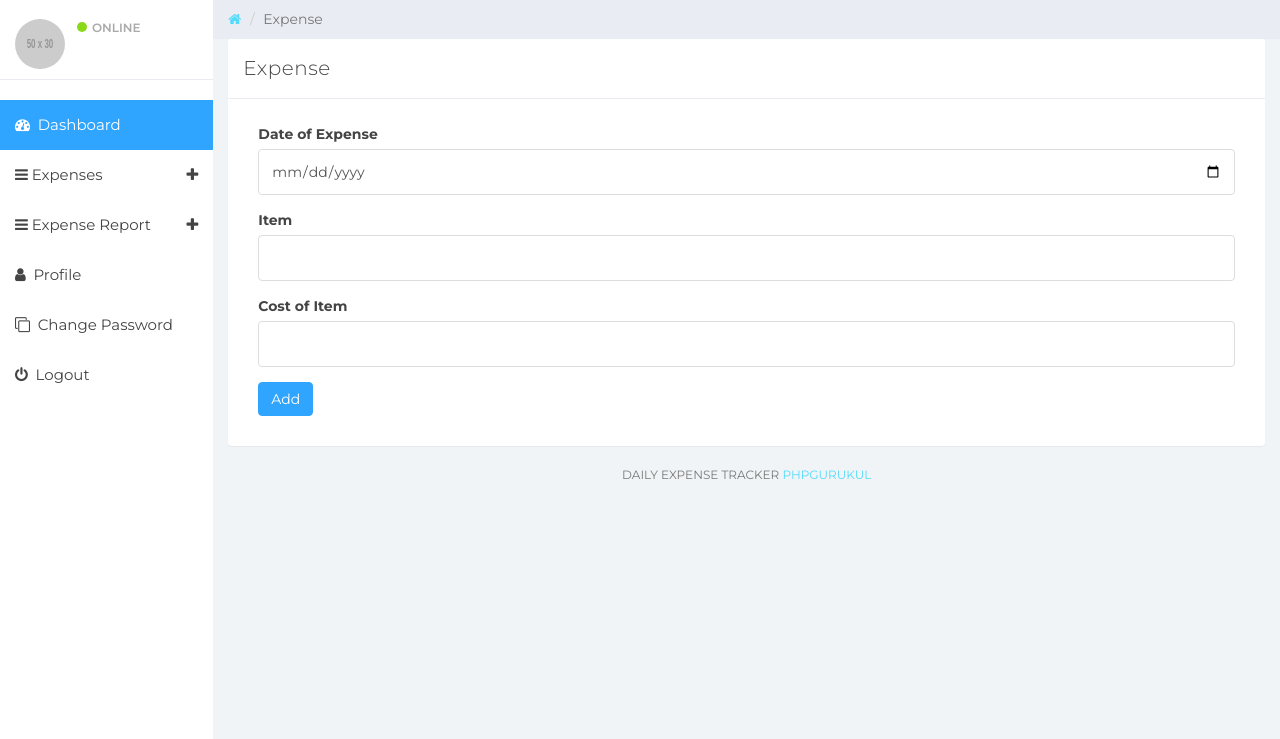
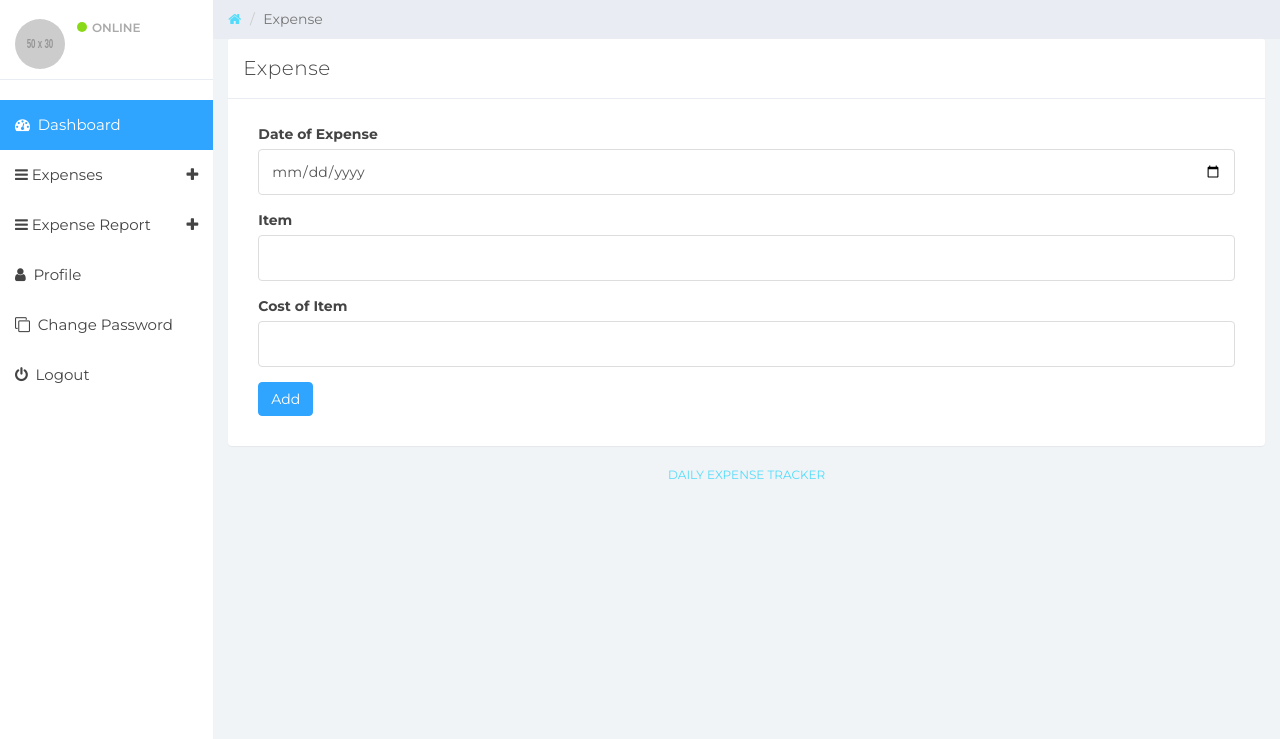
Before and after one commit to hashfx/daily-expense-tracker, a PHP site: page /add-expense.php in a window 1280 px wide. Shown: the part 61-800 px from the top of the page. Run offline with PHP 8.4, Linux system fonts and the light colour scheme; the visitor is signed in with stand-in values (Sample User, id 1); grey boxes labelled with a size stand in for pictures from a placeholder-image service; data that the repository does not hold is empty; some libraries are stand-ins or nearby versions.

Commit message:
footer link include

```diff
--- a/includes/footer.php
+++ b/includes/footer.php
@@ -1,3 +1,3 @@
 <div class="col-sm-12">
-	<p class="back-link">Daily Expense Tracker <a href="https://phpgurukul.com">phpgurukul</a></p>
+	<p class="back-link"><a href="https://github.com/hashfx/daily-expense-tracker">Daily Expense Tracker</a></p>
 </div>
```
